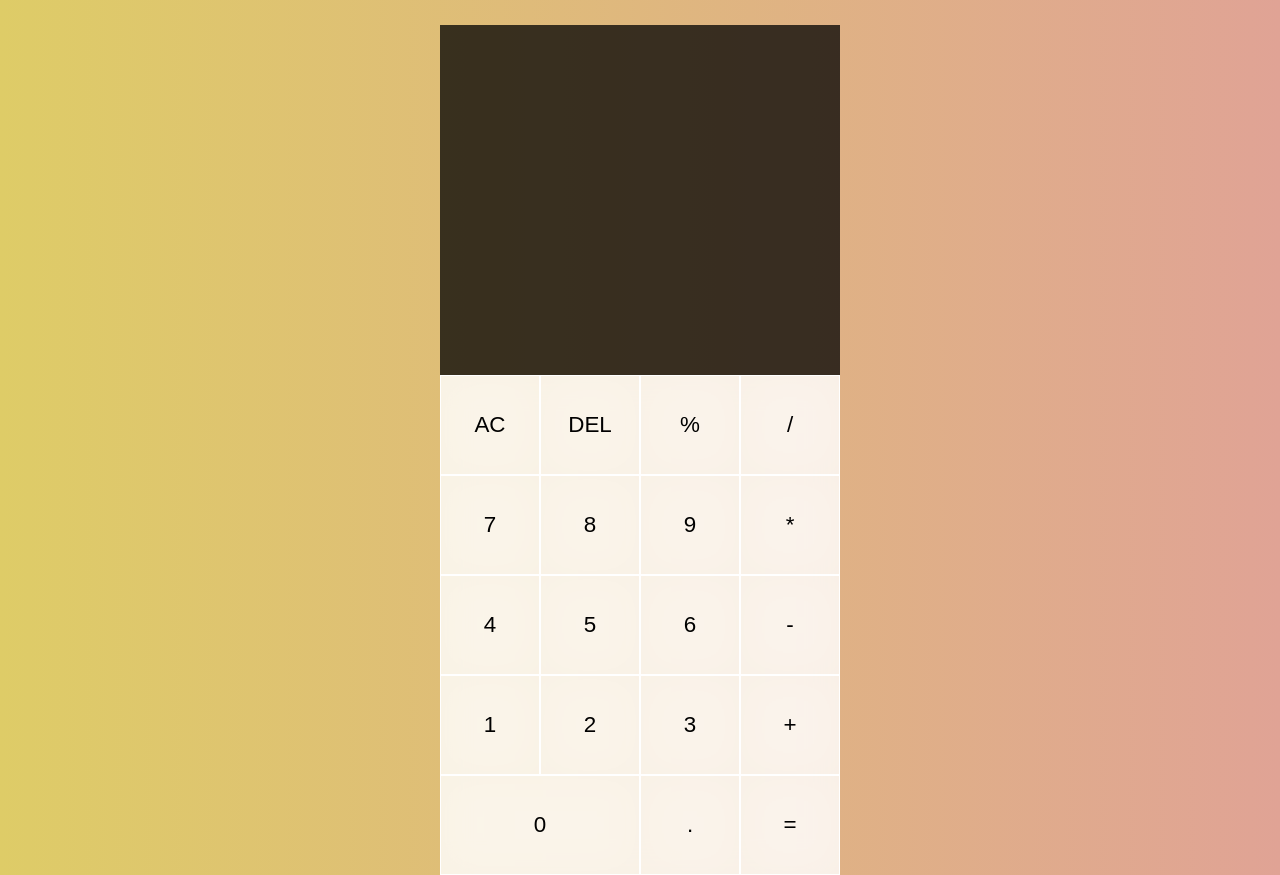
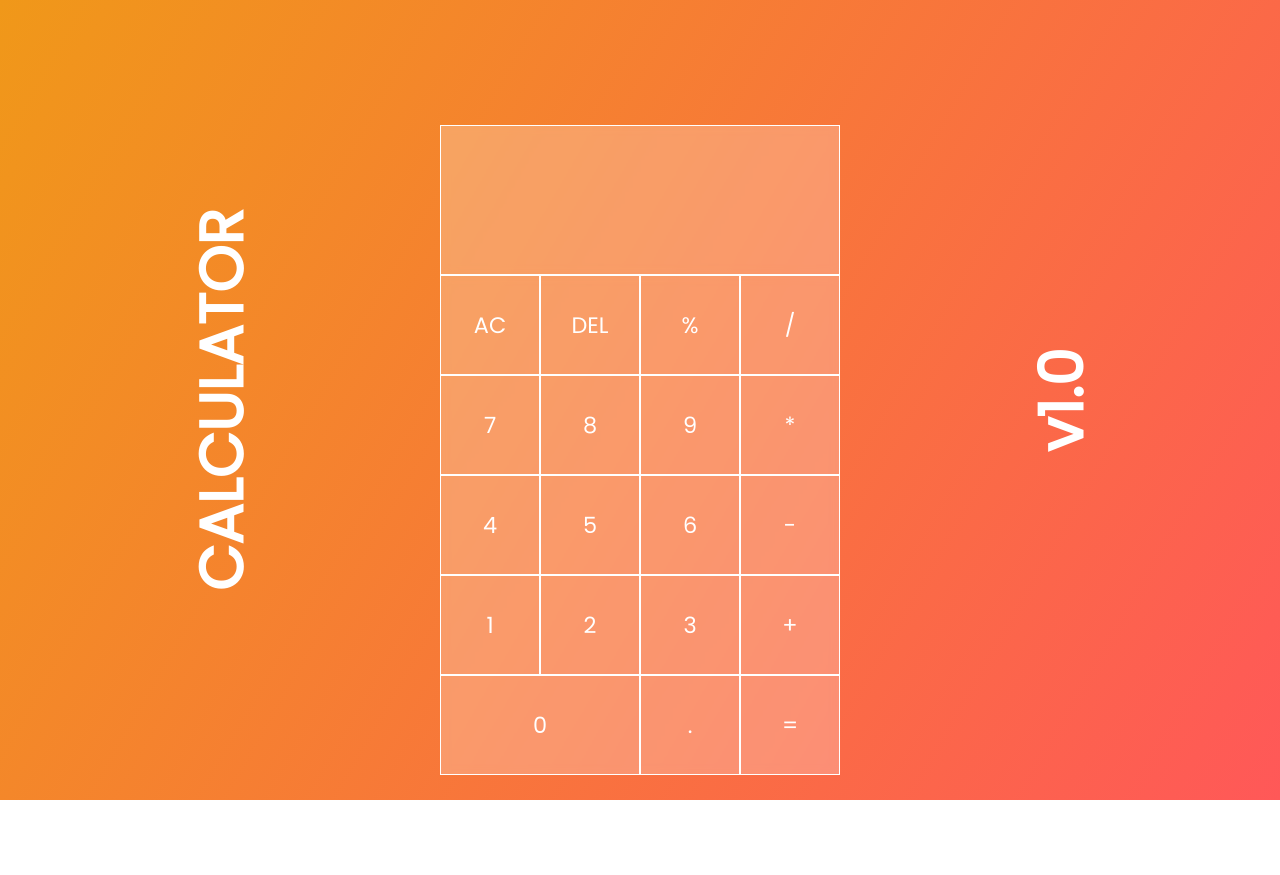
Before and after one commit to luisherdeth2020/Calculadora, a React (Vite) app: page / in a window 1280 px wide. After the commit the page ends 800 px from the top, so only its background shows below. Built offline with nearby package versions, Linux system fonts and the light colour scheme.

Commit message:
Finished calculator v1

```diff
--- a/src/App.css
+++ b/src/App.css
@@ -4,13 +4,42 @@
 	margin: 0px;
 	padding: 0px;
 }
-body {
+
+.App {
+	align-items: center;
+	background-image: linear-gradient(-60deg, #ff5858 0%, #f09819 100%);
 	display: flex;
-	justify-content: center;
-	align-items: center;
+	font-family: 'Poppins', sans-serif;
+	/* background: linear-gradient(90deg, rgba(7, 6, 37, 1) 0%, rgba(39, 39, 111, 1) 40%, rgba(11, 14, 33, 1) 100%); */
+	font-size: 16px;
+	justify-content: space-evenly;
 	min-height: 100vh;
-    background-image: linear-gradient(to right,#DECC67, #E0A395 );
-    /* /*background: linear-gradient(-45deg, #F9F9F9 0%, #02A388 100% ); */
-	font-size: 16px;
-	font-family: 'Poppins', sans-serif;
 }
+.title {
+	color: #fff;
+	font-size: 2.5rem;
+	font-weight: bold;
+	transform: rotate(180deg) scale(1.5);
+	-webkit-transform: rotate(180deg) scale(1.5);
+	-moz-transform: rotate(180deg) scale(1.5);
+	-ms-transform: rotate(180deg) scale(1.5);
+	-o-transform: rotate(180deg) scale(1.5);
+	writing-mode: vertical-rl;
+	-webkit-writing-mode: vertical-rl;
+	-ms-writing-mode: vertical-rl;
+}
+
+.titleRight {
+	color: #fff;
+	font-size: 2.5rem;
+	font-weight: bold;
+	transform: rotate(180deg) scale(1.5);
+	-webkit-transform: rotate(180deg) scale(1.5);
+	-moz-transform: rotate(180deg) scale(1.5);
+	-ms-transform: rotate(180deg) scale(1.5);
+	-o-transform: rotate(180deg) scale(1.5);
+	/* texto en vertical, siempre me va valer 1.2em */
+	writing-mode: vertical-rl;
+	-webkit-writing-mode: vertical-rl;
+	-ms-writing-mode: vertical-rl;
+}
--- a/src/App.jsx
+++ b/src/App.jsx
@@ -3,9 +3,11 @@ import Teclas from './components/Teclas';
 
 function App() {
 	return (
-		<div className="App">
-			<Teclas />
-		</div>
+			<div className="App">
+				<span className="title">CALCULATOR</span>
+				<Teclas />
+				<span className="titleRight">v1.0</span>
+			</div>
 	);
 }
 
--- a/src/components/Pantalla.jsx
+++ b/src/components/Pantalla.jsx
@@ -1,8 +1,6 @@
 import styles from './Pantalla.module.css';
 
-export function Pantalla({ input}) {
-
-	// <button onClick={onButtonClick} />;
+export function Pantalla({ input }) {
 	return <div className={styles.screen}>{input}</div>;
 }
 export default Pantalla;
--- a/src/components/Pantalla.module.css
+++ b/src/components/Pantalla.module.css
@@ -1,14 +1,17 @@
 .screen {
-    max-width: 400px;
-	height: 350px;
+	align-items: center;
+	background: rgba(255, 255, 255, 0.25);
+	border: 1px solid white;
+	color: white;
 	display: flex;
-	align-items: center;
+	font-size: 3rem;
+	font-weight: 400;
+	height: 150px;
 	justify-content: end;
 	padding: 1rem;
-	font-size: 3rem;
-	font-weight: 400;
-	color: white;
-	background-color: rgba(0, 0, 0, 0.75);
+	max-width: 400px;
 	word-wrap: break-word;
 	word-break: break-all;
+	-webkit-backdrop-filter: blur(5px);
+	backdrop-filter: blur(5px);
 }
--- a/src/components/Teclas.jsx
+++ b/src/components/Teclas.jsx
@@ -42,9 +42,7 @@ export function Teclas() {
 			});
 		} else if (lastInput === '=' && isNumber(input)) {
 			setInput(`${input}`);
-		}
-
-		else if (lastInput === '=') {
+		} else if (lastInput === '=') {
 			try {
 				//Me devuelve el resultado en String
 				//Para luego no tener problemas al añadir un caracter
@@ -118,18 +116,18 @@ export function Teclas() {
 	};
 	return (
 		<>
-			{errorMessage.show && <div className={styles.error}>{errorMessage.message}</div>}
 			<div className={styles.calculator}>
+				{errorMessage.show && <div className={styles.error}>{errorMessage.message}</div>}
 				<Pantalla input={input} />
 				<div className={styles.container}>
 					{tecla.map((e, i) => (
-						<button
+						<span
 							key={i}
-							className={`${styles.btn} ${e.data == '0' ? styles.hans : styles[e.color]} `}
+							className={`${e.data == '0' ? styles.hans : styles.btn} `}
 							onClick={() => onButtonClick(e)}
 						>
 							{e.data}
-						</button>
+						</span>
 					))}
 				</div>
 			</div>
--- a/src/components/Teclas.module.css
+++ b/src/components/Teclas.module.css
@@ -1,73 +1,43 @@
-@import url('https://fonts.googleapis.com/css2?family=Poppins&display=swap');
-* {
-	box-sizing: border-box;
-	margin: 0px;
-	padding: 0px;
-}
-
-body {
-	display: flex;
-	justify-content: center;
-	align-items: center;
-	background-image: linear-gradient(to right, #decc67, #e0a395);
-	font-family: 'Poppins', sans-serif;
-	height: 100vh;
-}
 .calculator {
-	/* background-image: linear-gradient(to right,#DECC67, #E0A395 ); */
-	/* /*background: linear-gradient(-45deg, #F9F9F9 0%, #02A388 100% ); */
 	margin-top: 100px;
 }
-
 .container {
+	background: rgba(255, 255, 255, 0.25);
+	color: white;
 	display: grid;
+	font-size: 1.4rem;
 	grid-template-columns: repeat(4, 100px);
 	grid-template-rows: repeat(5, 100px);
 	text-align: center;
-	backdrop-filter: blur(15px);
-	background-color: rgba(255, 255, 255, 0.2);
-}
-.btnGray {
-	color: black;
-	border: 1px solid white;
-	outline: none;
-	/* background-color: rgba(255, 255, 255, 0.75); */
+	-webkit-backdrop-filter: blur(5px);
+	backdrop-filter: blur(5px);
+
 }
 
-.btnYellow {
-	color: white;
-	/* background-color: #f69906; */
+.hans {
+	align-items: center;
+	border: 1px solid white;
+	display: grid;
+	grid-column: 1/3;
+	outline: none;
 }
 
-.btnBlack,
-.hans {
-	color: white;
-	/* background-color: #313131; */
-}
-.hans {
-	grid-column: 1/3;
-}
-body {
-	font-size: 2em;
-	margin: 0;
-	padding: 0;
-}
 .error {
 	color: white;
-	text-align: center;
 	font-size: 1.5rem;
 	margin-bottom: 1.5rem;
+	position: absolute;
+	text-align: center;
+	top: 50px;
 	width: 400px;
-	position: absolute;
-	top: 50px;
-	white-space:pre-line;
+	white-space: pre-line;
 }
 .btn {
-	font-size: 1.4rem;
-	outline: none;
+	align-items: center;
 	border: 1px solid white;
 	cursor: pointer;
-	background-color: rgba(255, 255, 255, 0.75);
-	color: black;
-	backdrop-filter: blur(20px);
+	display: grid;
+
+	outline: none;
+
 }
--- a/src/main.jsx
+++ b/src/main.jsx
@@ -1,10 +1,9 @@
-import React from 'react'
-import ReactDOM from 'react-dom/client'
-// import App from './App'
-import Teclas from './components/Teclas'
+import React from 'react';
+import ReactDOM from 'react-dom/client';
+import App from './App';
 
 ReactDOM.createRoot(document.getElementById('root')).render(
-  <React.StrictMode>
-    <Teclas />
-  </React.StrictMode>,
-)
+	<React.StrictMode>
+		<App />
+	</React.StrictMode>
+);
```
Also changed, not shown: index.html (indentation only). Lines whose indentation alone changed are shown as unchanged.
